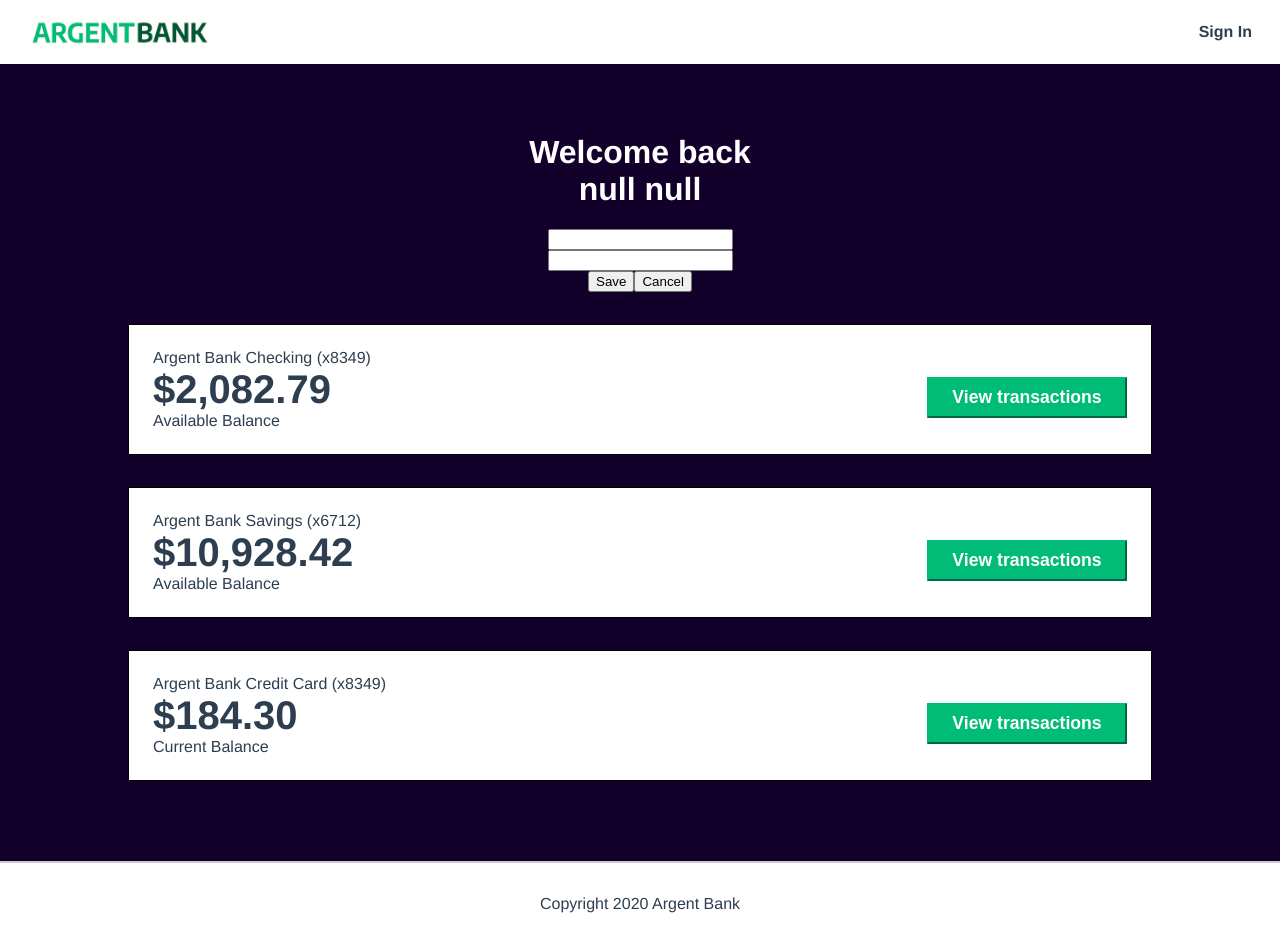
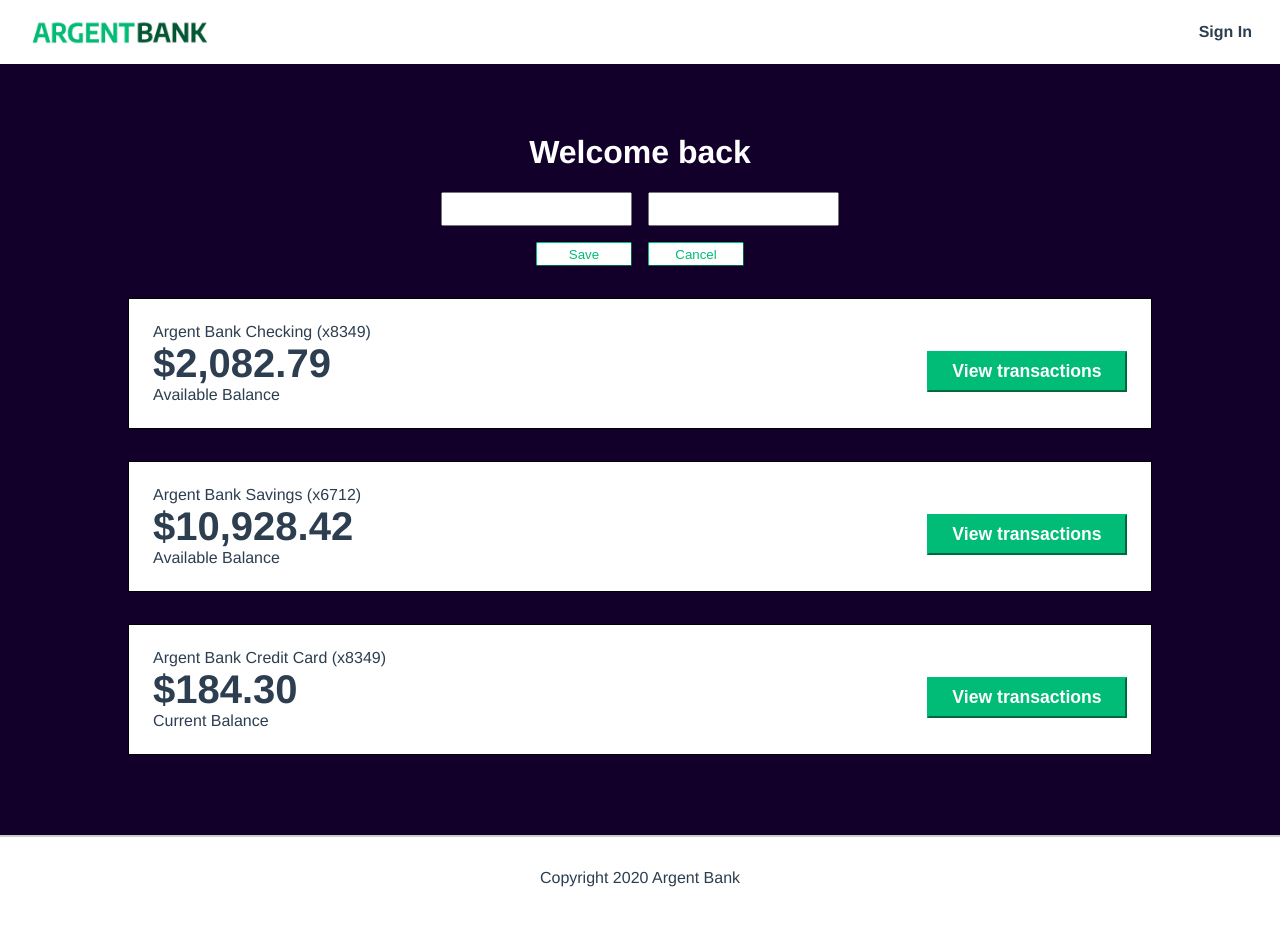
Before and after one commit to a-c-morel/ArgentBank, a React (Create React App) app: page /profile in a window 1280 px wide. Both pictures are taken after a click on the button "Edit Name". After the commit the page ends 911 px from the top, so only its background shows below. Built offline with nearby package versions, Linux system fonts and the light colour scheme.

Commit message:
styles: update name form

```diff
--- a/src/index.css
+++ b/src/index.css
@@ -335,6 +335,74 @@ html {
     color: #fff;
   }
 
+  .update-name__form {
+    display: -webkit-box;
+    display: -ms-flexbox;
+    display: flex;
+    -webkit-box-pack: center;
+        -ms-flex-pack: center;
+            justify-content: center;
+    gap: 1rem
+  }
+
+  .update-name__col-left {
+    display: -webkit-box;
+    display: -ms-flexbox;
+    display: flex;
+    -webkit-box-orient: vertical;
+    -webkit-box-direction: normal;
+        -ms-flex-direction: column;
+            flex-direction: column;
+    -webkit-box-align: end;
+        -ms-flex-align: end;
+            align-items: flex-end;
+    gap: 1rem
+  }
+
+  .update-name__col-right {
+    display: -webkit-box;
+    display: -ms-flexbox;
+    display: flex;
+    -webkit-box-orient: vertical;
+    -webkit-box-direction: normal;
+        -ms-flex-direction: column;
+            flex-direction: column;
+    -webkit-box-align: start;
+        -ms-flex-align: start;
+            align-items: start;
+    gap: 1rem
+  }
+
+  .update-name__input {
+    height: 1.75rem;
+    padding-left: .5rem;
+  }
+  .update-name__input::-webkit-input-placeholder {
+    color: gray
+  }
+  .update-name__input::-moz-placeholder {
+    color: gray
+  }
+  .update-name__input:-ms-input-placeholder {
+    color: gray
+  }
+  .update-name__input::-ms-input-placeholder {
+    color: gray
+  }
+  .update-name__input::placeholder {
+    color: rgb(160, 159, 159);
+  }
+
+  .edit-name-button {
+    color: #00bc77;
+    background-color: #fff;
+    border-width: 1px;
+    border-color: #00bc77;
+    width: 6rem;
+    height: 1.5rem;
+    border-radius: 2px;
+  }
+
   @media (min-width: 720px) {
     .account {
       -webkit-box-orient: horizontal;
--- a/src/pages/ProfilePage.js
+++ b/src/pages/ProfilePage.js
@@ -39,22 +39,28 @@ function ProfilePage() {
     <>
       <main className="main bg-dark">
         <div className="header">
-          <h1>Welcome back<br />{`${userName.firstName} ${userName.lastName}`}</h1>
           { editInputsDisplayed ?
             (
-              <form onSubmit={handleSubmit(submitForm)}>
-                <div className="">
-                  <input type="text" id="firstname" placeholder={userName.firstName} {...register('firstname')} />
+              <>
+              <h1>Welcome back</h1>
+              <form onSubmit={handleSubmit(submitForm)} className="update-name__form">
+                <div className="update-name__col-left">
+                  <input type="text" id="firstname" className="update-name__input" placeholder={userName.firstName} {...register('firstname')} />
+                  <button className="edit-name-button" type='submit'>Save</button>
                 </div>
-                <div className="">
-                  <input type="text" id="lastname" placeholder={userName.lastName} {...register('lastname')} />
+                <div className='update-name__col-right'>
+                  <input type="text" id="lastname" className="update-name__input" placeholder={userName.lastName} {...register('lastname')} />
+                  <button className="edit-name-button" onClick={ () => setEditInputsDisplayed(false) } >Cancel</button>
                 </div>
-                <button className="edit-name-button" type='submit'>Save</button>
-                <button className="edit-name-button" onClick={ () => setEditInputsDisplayed(false) } >Cancel</button>
+
               </form>
+              </>
             ) :
             (
+              <>
+              <h1>Welcome back<br />{`${userName.firstName} ${userName.lastName}`}</h1>
               <button className="edit-button" onClick={showEditInputs}>Edit Name</button>
+              </>
             )
           }
         </div>
```
